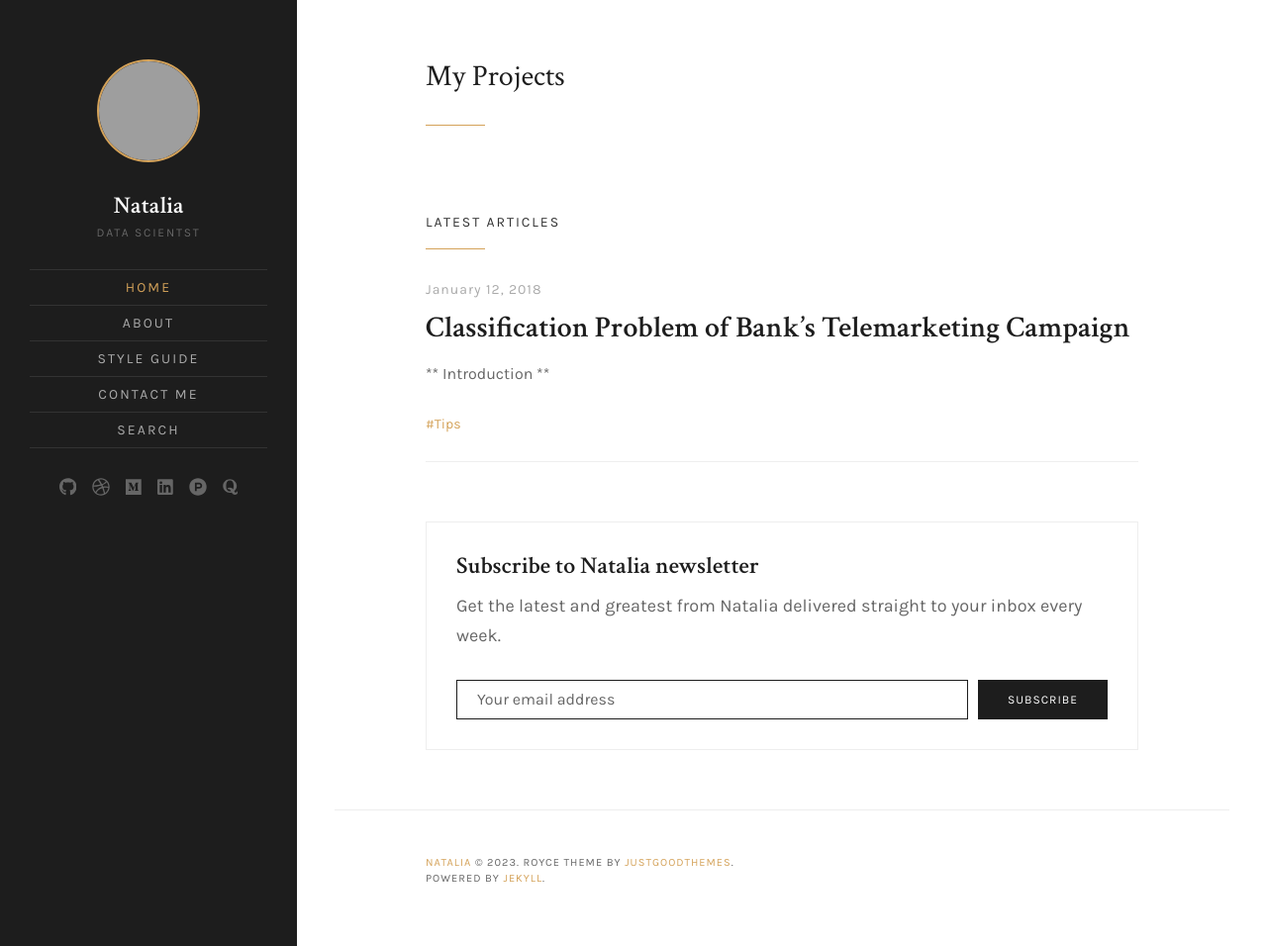
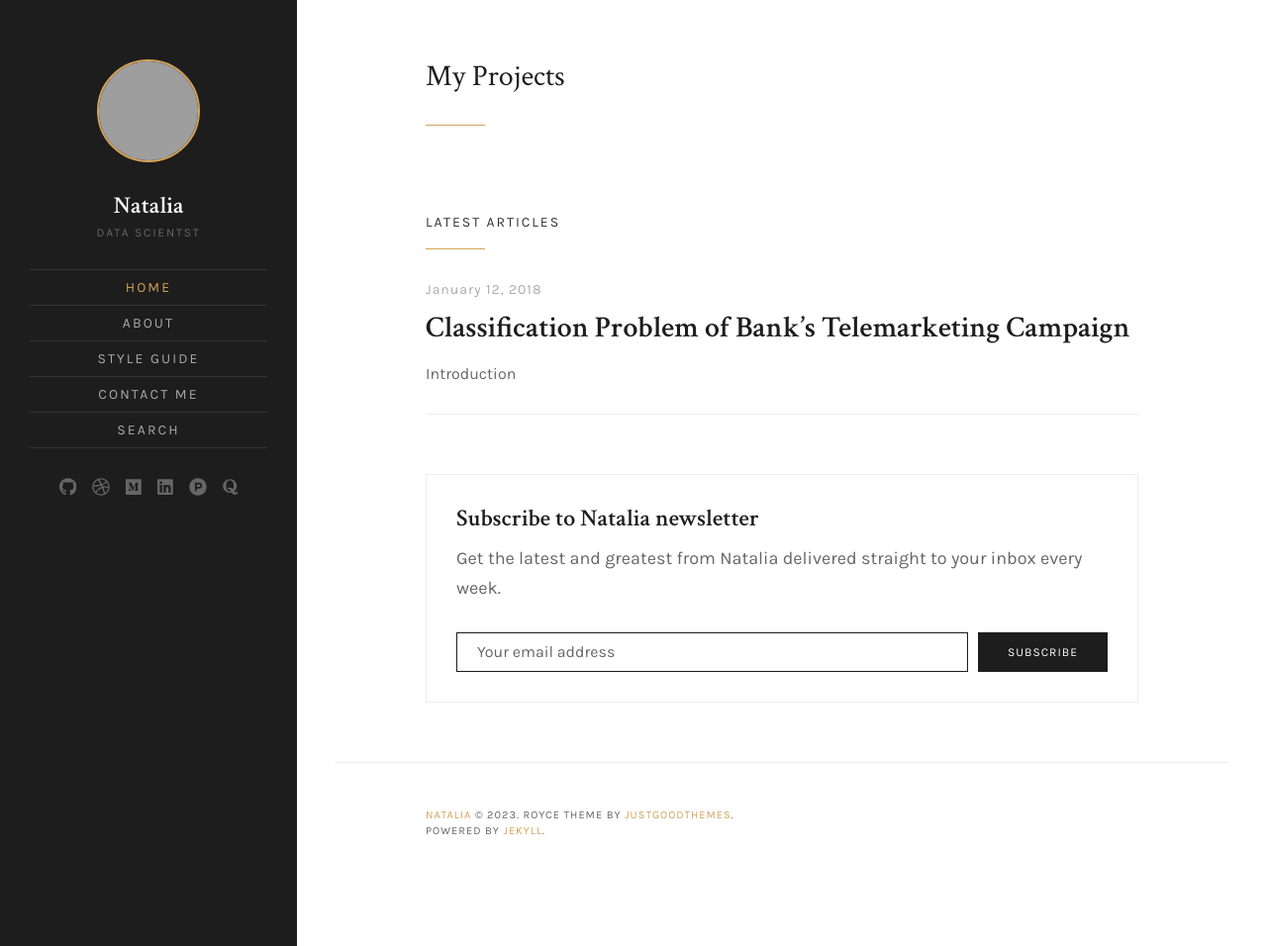
Before and after one commit to NataliaEde/mydoctheme, a Jekyll site: the page built from index.html, in a window 1280 px wide and 956 px high, cut to the strip 0-956 px from the top of the window. Shown: the whole strip at 99% size. Built offline with Jekyll 4.4.1, drawn with Linux system fonts in a browser that asks for light colours; the list of posts is cut into pages by our own code; grey boxes are pictures that could not be loaded.

Commit message:
Update 2018-01-12-Classification Problem of Bank’s Telemarketing Campaign.md

```diff
--- a/_posts/2018-01-12-Classification Problem of Bank’s Telemarketing Campaign.md
+++ b/_posts/2018-01-12-Classification Problem of Bank’s Telemarketing Campaign.md
@@ -1,11 +1,10 @@
 ---
 layout: post
 title:  "Classification Problem of Bank’s Telemarketing Campaign"
-tags: [ Tips ]
 featured_image_thumbnail:
 featured_image: assets/images/posts/2018/project_3.jpg
 ---
-** Introduction **
+## Introduction
 
 Retail banks collect term deposits as part of their core business investment products. Banks generate a profit by lending funds held in deposit accounts for a higher rate than it pays the customer. Therefore, banks emphasize their marketing efforts to attract customers to deposit funds.
 
@@ -64,7 +63,7 @@ We analyzed the data to determine the rate of subscribers per category within ea
 
 We used a loop function to calculate the percentage of subscribers from prospects contacted. We extracted a data set for each feature and the subscribed column. We used the size() method to count the number of instances while applying a pivot function to create a column for ‘yes’ and ‘no’ to calculate the percentage rate per each category (e.g. university graduates, high school graduates) within a feature (e.g. education, marital). In the second part of the loop function, we plotted the results for each feature. We will touch upon a few graphs we generated.
 
-image: assets/images/posts/2018/age_graph.jpg
+featured_image: assets/images/posts/2018/age_graph.jpg
 
 
 
```
